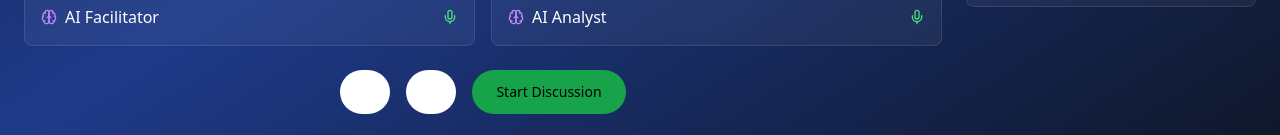
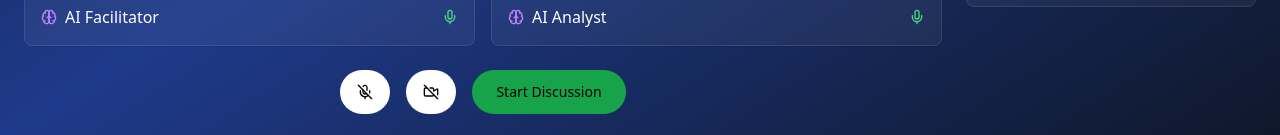
Before and after one commit to akhilbandaru326/talk-wise-circles, a React (Vite) app: page /session/1 in a window 1280 px wide. Shown: the part 672-807 px from the top of the page. Built offline with nearby package versions, Linux system fonts and the light colour scheme.

Commit message:
Update SessionRoom.tsx

```diff
--- a/src/pages/SessionRoom.tsx
+++ b/src/pages/SessionRoom.tsx
@@ -265,7 +265,7 @@ const SessionRoom = () => {
                 variant={isAudioEnabled ? "default" : "outline"}
                 size="lg"
                 onClick={toggleAudio}
-                className={`${isAudioEnabled ? 'bg-green-600 hover:bg-green-700' : 'border-white/20 text-white hover:bg-white/10'} rounded-full p-4`}
+                className={`${isAudioEnabled ? 'bg-green-600 hover:bg-green-700' : 'border-white/20 text-black hover:bg-white/10'} rounded-full p-4`}
               >
                 {isAudioEnabled && !isMuted ? <Mic className="w-5 h-5" /> : <MicOff className="w-5 h-5" />}
               </Button>
@@ -274,7 +274,7 @@ const SessionRoom = () => {
                 variant={isVideoEnabled ? "default" : "outline"}
                 size="lg"
                 onClick={() => setIsVideoEnabled(!isVideoEnabled)}
-                className={`${isVideoEnabled ? 'bg-blue-600 hover:bg-blue-700' : 'border-white/20 text-white hover:bg-blue/10'} rounded-full p-4`}
+                className={`${isVideoEnabled ? 'bg-blue-600 hover:bg-blue-700' : 'border-white/20 text-black hover:bg-blue/10'} rounded-full p-4`}
               >
                 {isVideoEnabled ? <Video className="w-5 h-5" /> : <VideoOff className="w-5 h-5" />}
               </Button>
```
